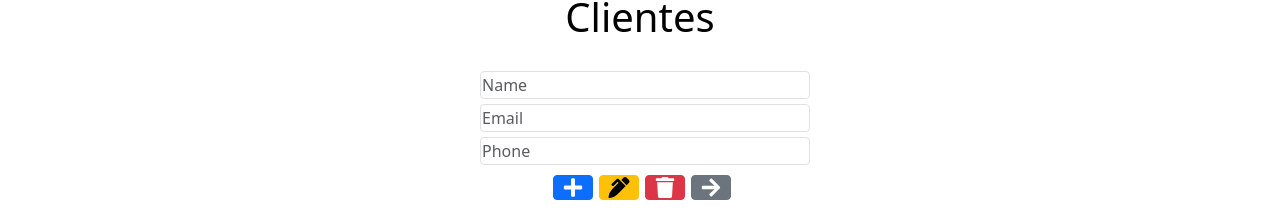
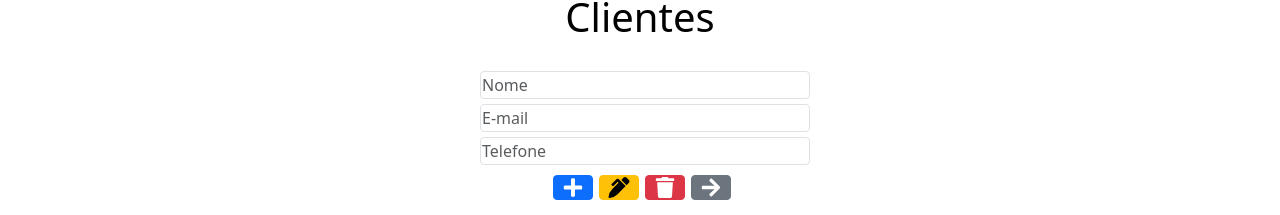
Before and after one commit to JulianoCarpesDev/frontmyapi, a React (Create React App) app: page /clients in a window 1280 px wide. Shown: the part 151-366 px from the top of the page. Built offline with nearby package versions, Linux system fonts and the light colour scheme; no server answers; what pdfmake would draw is missing.

Commit message:
Correction names placeholders

```diff
--- a/src/Clients.js
+++ b/src/Clients.js
@@ -32,7 +32,7 @@ function Clients() {
         alert("Nome nao pode ficar vazio")
         return
     }else if(objClient.email === ''){
-      alert("E-mail nao foi adicionada")
+      alert("E-mail nao foi adicionado")
       return
     }else if (objClient.phone === '') {
         alert("Telefone nao foi incluido");
--- a/src/FormBudget.js
+++ b/src/FormBudget.js
@@ -9,12 +9,14 @@ import TableBudget from './TableBudget.js'; // Importe o componente TableBudget
 const FormBudget = ({ data, onSelect, dataProd }) => {
 
   const [clientInputValue, setClientInputValue] = useState('');
+
   const [showClientOptions, setShowClientOptions] = useState(false);
 
   const [productInputValue, setProductInputValue] = useState('');
   const [showProductOptions, setShowProductOptions] = useState(false);
 
   const [selectedClient, setSelectedClient] = useState(null);
+
   const [selectedProduct, setSelectedProduct] = useState(null); // Adicionado
   const [selectedProducts, setSelectedProducts] = useState([]); // Alterado para array
   const [quantity, setQuantity] = useState('');
@@ -34,7 +36,7 @@ const FormBudget = ({ data, onSelect, dataProd }) => {
   };
 
   const handleClientOptionClick = selectedClient => {
-    setClientInputValue(selectedClient.name);
+    setClientInputValue(selectedClient.name.charAt(0).toUpperCase()+selectedClient.name.slice(1));
     setShowClientOptions(false);
     setSelectedClient(selectedClient);
     onSelect(selectedClient);
@@ -42,7 +44,7 @@ const FormBudget = ({ data, onSelect, dataProd }) => {
   };
 
   const handleProductOptionClick = selectedProduct => {
-    setProductInputValue(selectedProduct.name);
+    setProductInputValue(selectedProduct.name.charAt(0).toUpperCase() + selectedProduct.name.slice(1));
     setSelectedProduct(selectedProduct); // Alterado para definir selectedProduct
     setSelectedProducts([...selectedProducts, selectedProduct]); // Adiciona ao array
     setShowProductOptions(false);
--- a/src/FormClients.js
+++ b/src/FormClients.js
@@ -4,9 +4,9 @@ function FormClients({event,register,obj,cancel,remove,update}){
     return(
       <form className="my-form">
         <h1>Cadastro de Clientes</h1>
-  <input type="text" value={obj.name} onChange={event} name="name" placeholder="Name" className ="form-control" />
-  <input type="text" value={obj.email} onChange={event} name="email" placeholder="Email" className ="form-control" />
-  <input type="text" value={obj.phone} onChange={event} name="phone" placeholder="Phone" className ="form-control" />
+  <input type="text" value={obj.name} onChange={event} name="name" placeholder="Nome" className ="form-control" />
+  <input type="text" value={obj.email} onChange={event} name="email" placeholder="E-mail" className ="form-control" />
+  <input type="text" value={obj.phone} onChange={event} name="phone" placeholder="Telefone" className ="form-control" />
     <div>
     <FaPlus size={20} onClick={register} className="btn btn-primary"/>
     <FaPenAlt size={20} onClick={update} className="btn btn-warning"/>
--- a/src/FormProducts.js
+++ b/src/FormProducts.js
@@ -12,9 +12,9 @@ function FormProducts({event,register,obj,cancel,remove,update}){
       <form className="my-form">
         <h1>Cadastro de Produtos</h1>
 
-      <input type="text"value={obj.name} onChange={event} name="name" placeholder="Name" className="form-control" />
-      <input type="number" value={obj.price} onChange={event} name="price" placeholder="Price" className="form-control" />
-      <input type="txt" value={obj.description} onChange={event} name="description" placeholder="Description" className="form-control" />
+      <input type="text"value={obj.name} onChange={event} name="name" placeholder="Nome" className="form-control" />
+      <input type="number" value={obj.price} onChange={event} name="price" placeholder="Preço" className="form-control" />
+      <input type="txt" value={obj.description} onChange={event} name="description" placeholder="Descrição" className="form-control" />
 
 
       <div>
```
